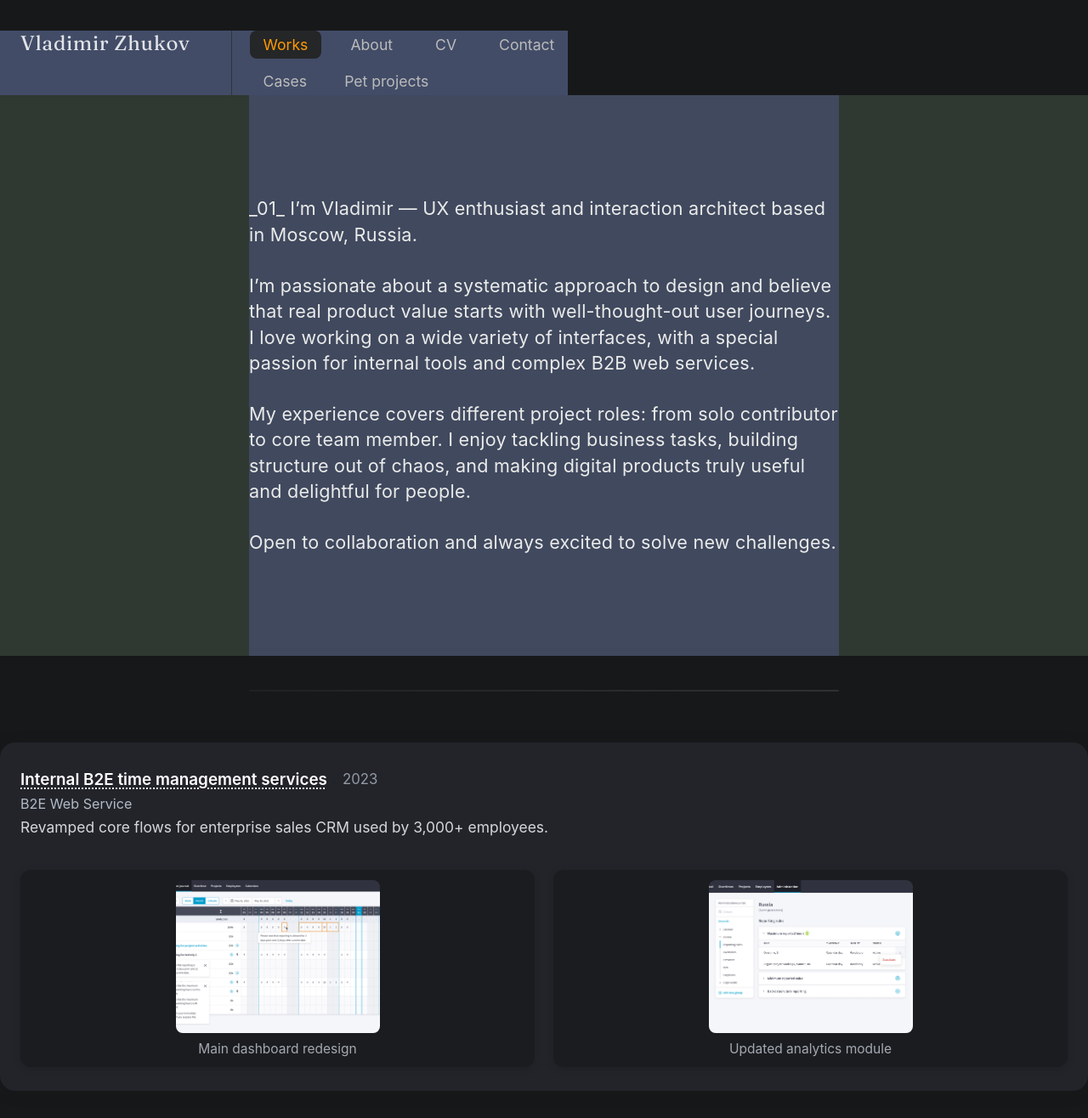
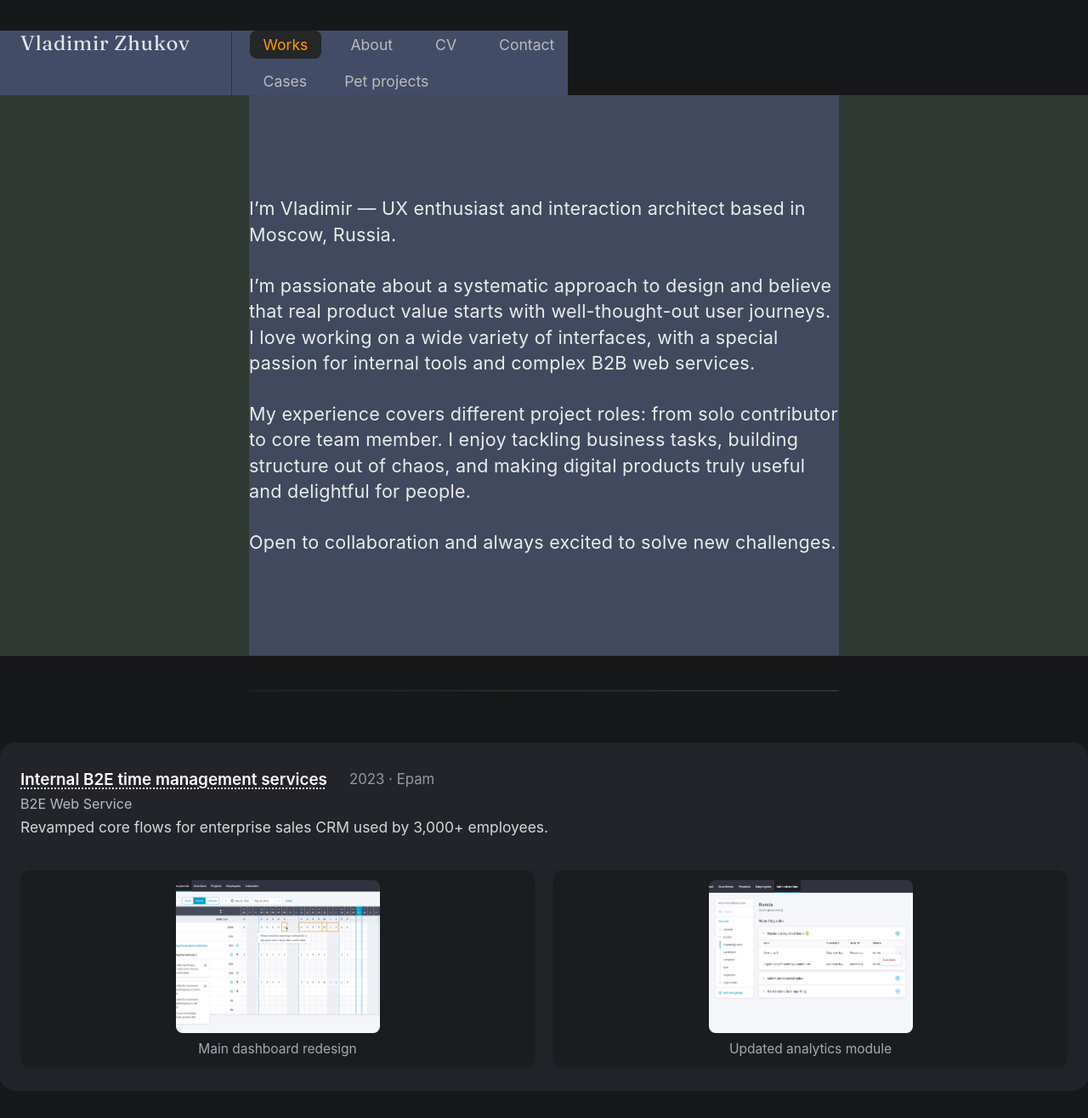
Before and after one commit to uxiscool/experience, a Jekyll site: the page built from index.md, in a window 1280 px wide. Shown: the whole page at 85% size. Built offline with Jekyll 4.4.1, drawn with Linux system fonts in a browser that asks for light colours.

Commit message:
Add files via upload

```diff
--- a/_cases/epam/time/time1.md
+++ b/_cases/epam/time/time1.md
@@ -1,6 +1,7 @@
 ---
 title: Internal B2E time management services
 year: 2023
+company: Epam
 type: B2E Web Service
 featured: true
 summary: Revamped core flows for enterprise sales CRM used by 3,000+ employees.
--- a/assets/css/main.css
+++ b/assets/css/main.css
@@ -360,6 +360,8 @@ main {
   color: #9fa7b2;
   font-size: 1.05rem;
   opacity: 0.9;
+  margin-left: 8px;
+  white-space: nowrap;
 }
 .case-type2 {
   color: #b7c1cc;
--- a/index.md
+++ b/index.md
@@ -5,7 +5,7 @@ title: Works
 
 <div class="container">
   <div class="intro-hero">
-    <p>_01_
+    <p>
     I’m Vladimir — UX enthusiast and interaction architect based in Moscow, Russia.<br><br>
     I’m passionate about a systematic approach to design and believe that real product value starts with well-thought-out user journeys. I love working on a wide variety of interfaces, with a special passion for internal tools and complex B2B web services.<br><br>
     My experience covers different project roles: from solo contributor to core team member. I enjoy tackling business tasks, building structure out of chaos, and making digital products truly useful and delightful for people.<br><br>
@@ -21,9 +21,12 @@ title: Works
     <div class="case-block">
       <div class="case-meta2">
         <div class="case-title-row">
-          <a href="{{ case.url }}" class="case-title2">{{ case.title }}</a>
-          <span class="case-year2">{{ case.year }}</span>
-        </div>
+  <a href="{{ case.url }}" class="case-title2">{{ case.title }}</a>
+  <span class="case-year2">
+    {{ case.year }}
+    {% if case.company %} · {{ case.company }}{% endif %}
+  </span>
+</div>
         <div class="case-type2">{{ case.type }}</div>
         <div class="case-summary2">{{ case.summary }}</div>
       </div>
```
Also changed, not shown: assets/pix/cases/epam/time/time3.jpg (added), assets/pix/cases/epam/time/time4.jpg (added), assets/pix/cases/epam/time/time5.jpg (added).
